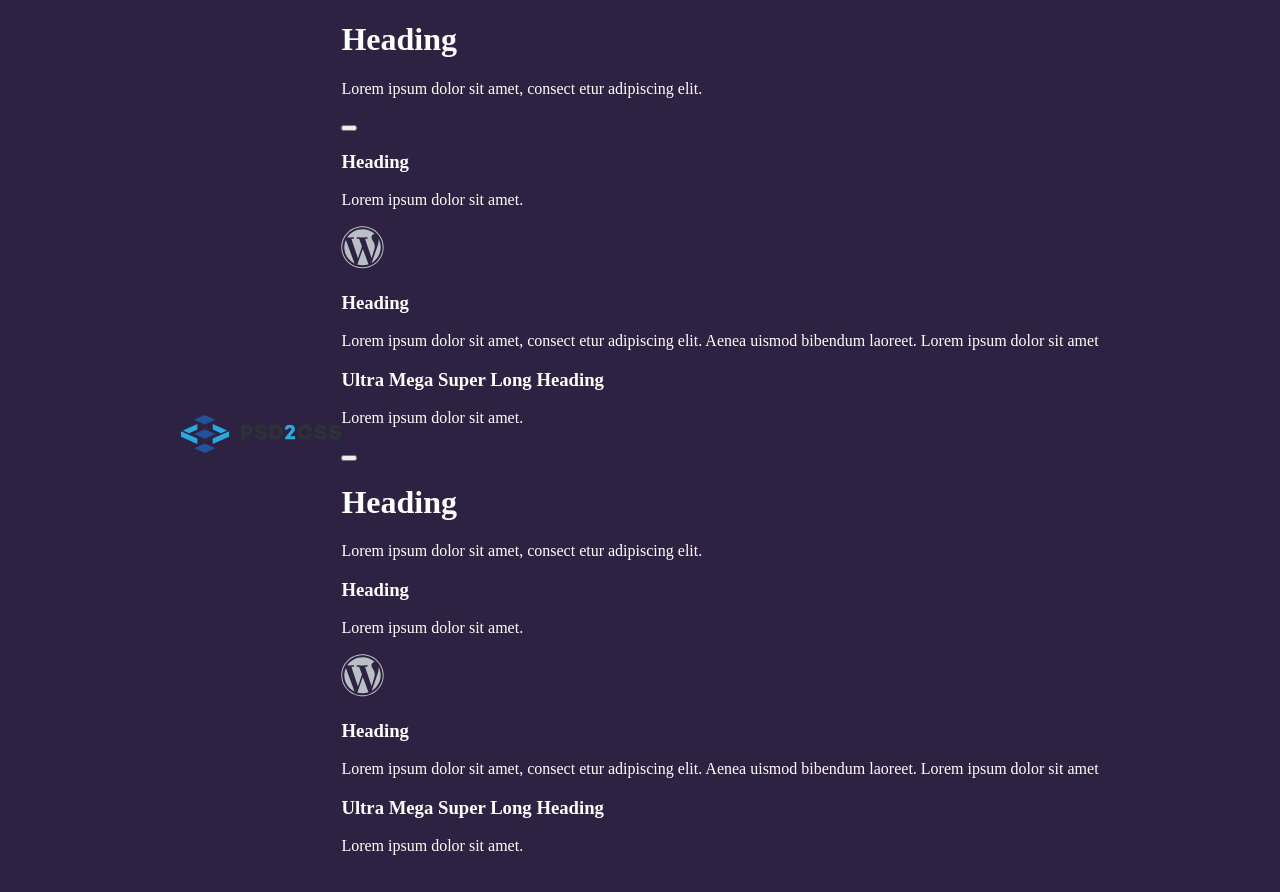
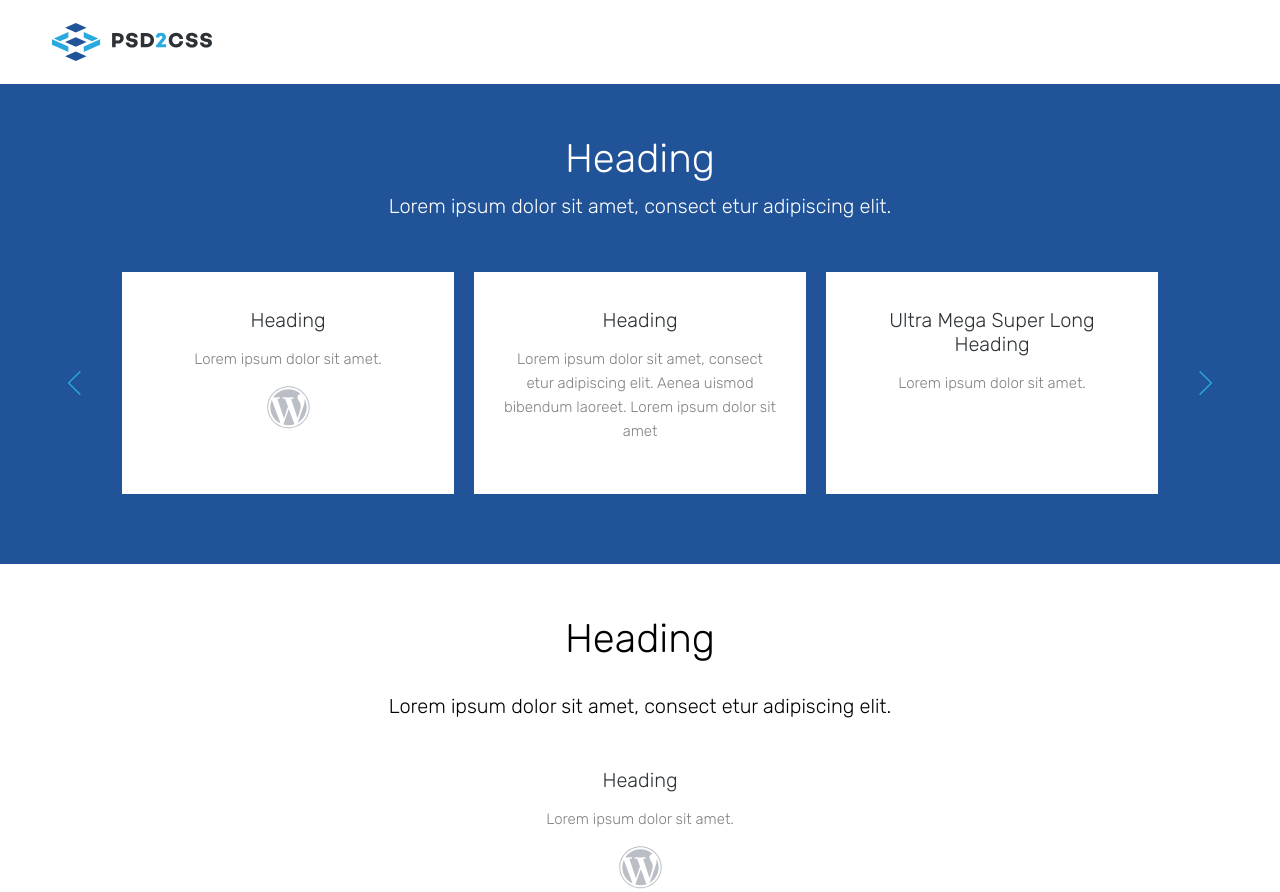
Before and after one commit to anastazjasta/gogomedia-test, a website built with webpack: page src/pages/index.html in a window 1280 px wide. Shown: the top 892 px of the page. Built offline with nearby package versions, Linux system fonts and the light colour scheme.

Commit message:
feat: dark section styles

```diff
--- a/src/pages/index.html
+++ b/src/pages/index.html
@@ -18,10 +18,13 @@
 
 <body>
   <header class="site-header">
+    <div class="container">
       <img class="site-header__logo" alt="PSD2CSS logo." src="../assets/img/logo.svg">
+    </div>
   </header>
   <main>
     <section class="section section--dark">
+      <div class="container">
         <h1 class="section__heading section__heading--dark">Heading</h1>
         <p class="section__description section__description--dark">Lorem ipsum dolor sit amet, consect etur adipiscing
           elit.</p>
@@ -36,14 +39,14 @@
                 <p class="box__description">Lorem ipsum dolor sit amet.</p>
                 <img class="box__wplogo" alt="Wordpress logo." src="../assets/img/logo-wordpress.svg">
               </div>
-
+            </div>
             <div class="box" id="darkbox2">
               <div class="box__content">
                 <h3 class="box__heading">Heading</h3>
                 <p class="box__description">Lorem ipsum dolor sit amet, consect
                   etur adipiscing elit. Aenea uismod bibendum laoreet. Lorem ipsum dolor sit amet</p>
               </div>
-
+            </div>
             <div class="box" id="darkbox3">
               <div class="box__content">
                 <h3 class="box__heading">Ultra Mega Super Long Heading</h3>
@@ -54,9 +57,11 @@
 
           <button class="slider__button slider__button--next"></button>
         </div>
+      </div>
     </section>
     <!-- -------------------------------------------------------------------------------- -->
     <section class="section section--light">
+      <div class="container">
         <h1 class="section__heading section__heading--light">Heading</h1>
         <h2 class="section__subheading"></h2>
         <p class="section__description section__description--light">Lorem ipsum dolor sit amet, consect etur adipiscing
@@ -83,6 +88,7 @@
                 </div>
               </div>
             </div>
+          </div>
     </section>
 
   </main>
--- a/src/scss/_variables.scss
+++ b/src/scss/_variables.scss
@@ -1 +1,4 @@
-$wtf: #2D2241;
+$black: #2D3236;
+$blue: #215398;
+$gray: #808080;
+$white: #ffffff;
--- a/src/scss/main.scss
+++ b/src/scss/main.scss
@@ -1,13 +1,33 @@
 @import "~normalize.css";
+
+@import url('https://fonts.googleapis.com/css2?family=Rubik:wght@300&display=swap');
 
 @import "_variables";
 @import "modules/hello.scss";
+@import "modules/header.scss";
+@import "modules/sections.scss";
+
+html {
+  box-sizing: border-box;
+
+}
+
+*,
+*:before,
+*:after {
+  box-sizing:inherit;
+}
 
 body {
-  background: $wtf;
-  color: #fff;
-  display: flex;
-  align-items: center;
-  justify-content: center;
+  font-family: Rubik;
   min-height: 100vh;
 }
+
+h1, h2, h3 {
+  font-weight: inherit;
+}
+
+.container {
+  max-width: 1176px;
+  margin: auto;
+}
--- /dev/null
+++ b/src/scss/modules/header.scss
@@ -0,0 +1,9 @@
+.site-header {
+    height: 84px;
+    background: $white;
+    &__logo {
+        height: 38px;
+        width: 160px;
+        margin: 23px 0;
+    }
+}
--- /dev/null
+++ b/src/scss/modules/sections.scss
@@ -0,0 +1,96 @@
+.box {
+  background: $white;
+  margin: 10px;
+  color: $black;
+
+  align-self: stretch;
+  flex-basis: 100%;
+  &__content {
+    padding: 36px 28px;
+  }
+  &__description {
+    font-size: 15px;
+    line-height: 24px;
+    text-align: center;
+    color: $gray;
+  }
+  &__heading {
+      padding: 0;
+      margin:0;
+    font-size: 20px;
+    line-height: 24px;
+    text-align: center;
+  }
+  &__wplogo {
+      display: block;
+      margin: auto;
+  }
+}
+
+.section {
+  &--dark {
+    background: $blue;
+    color: $white;
+  }
+  &__description {
+    margin: 0;
+    padding: 5px 0 0 0;
+    font-size: 20px;
+    line-height: 32px;
+    text-align: center;
+  }
+  &__heading {
+    margin: 0;
+    padding: 49px 0 0 0;
+    font-size: 40px;
+    line-height: 52px;
+    text-align: center;
+  }
+}
+
+.slider {
+    padding: 40px 0 60px 0;
+  display: flex;
+  justify-content: space-between;
+  align-items: center;
+  &__button {
+    height: 48px;
+    width: 48px;
+    padding: 0;
+    border: 0;
+    &--next {
+        padding-left: 12px;
+      background: url("../assets/img/next.svg") center center no-repeat;
+      &:hover {
+        background: url("../assets/img/next_hover.svg") center center no-repeat;
+      }
+      &:active {
+        outline: none;
+      }
+      &:focus {
+        border: none;
+        outline: none;
+      }
+    }
+    &--prev {
+        padding-right: 12px;
+      background: url("../assets/img/prev.svg") center center no-repeat;
+      &:hover {
+        background: url("../assets/img/prev_hover.svg") center center no-repeat;
+      }
+      &:active {
+        outline: none;
+      }
+      &:focus {
+        border: none;
+        outline: none;
+      }
+    }
+  }
+}
+.wrapper {
+flex-basis: 1056px;
+  display: flex;
+  align-self: stretch;
+  justify-content: space-between;
+}
```
Also changed, not shown: src/assets/img/next.svg (added), src/assets/img/next_hover.svg (added), src/assets/img/prev.svg (added), src/assets/img/prev_hover.svg (added). Lines whose indentation alone changed are shown as unchanged.
